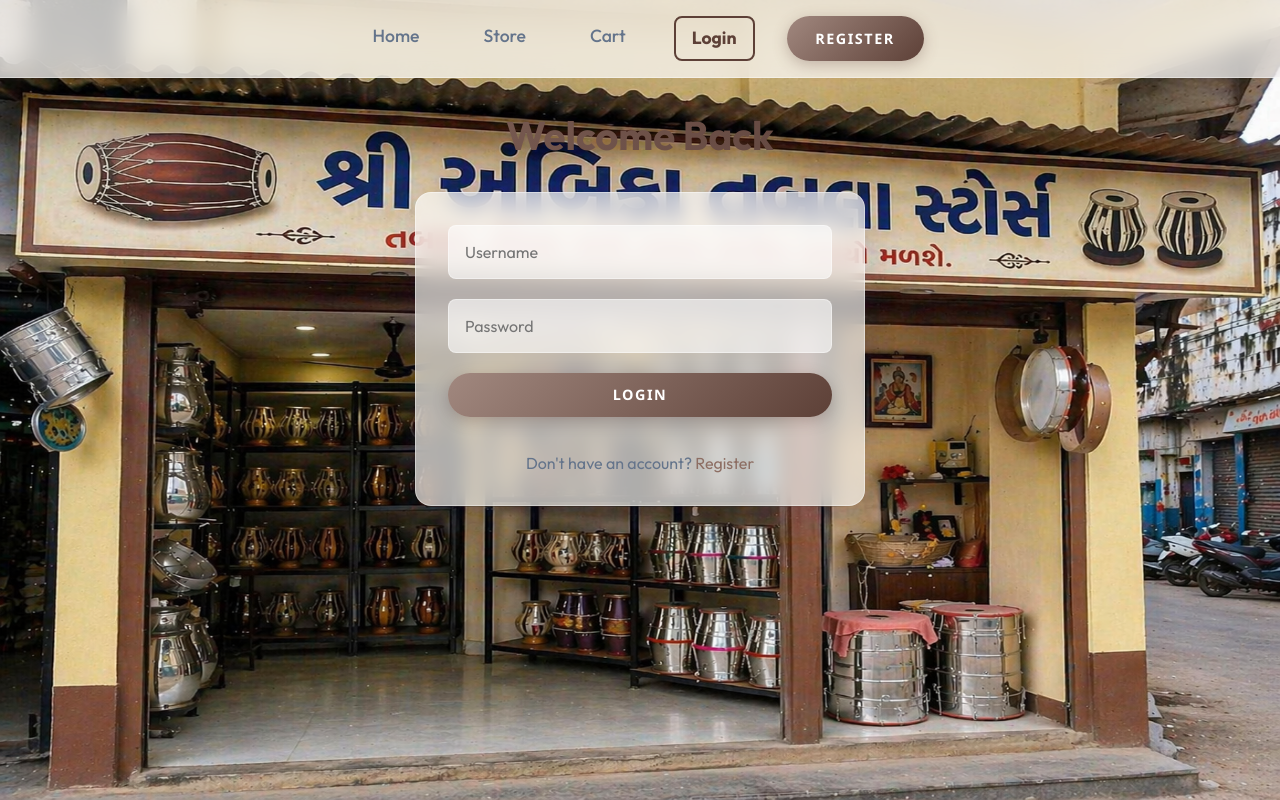
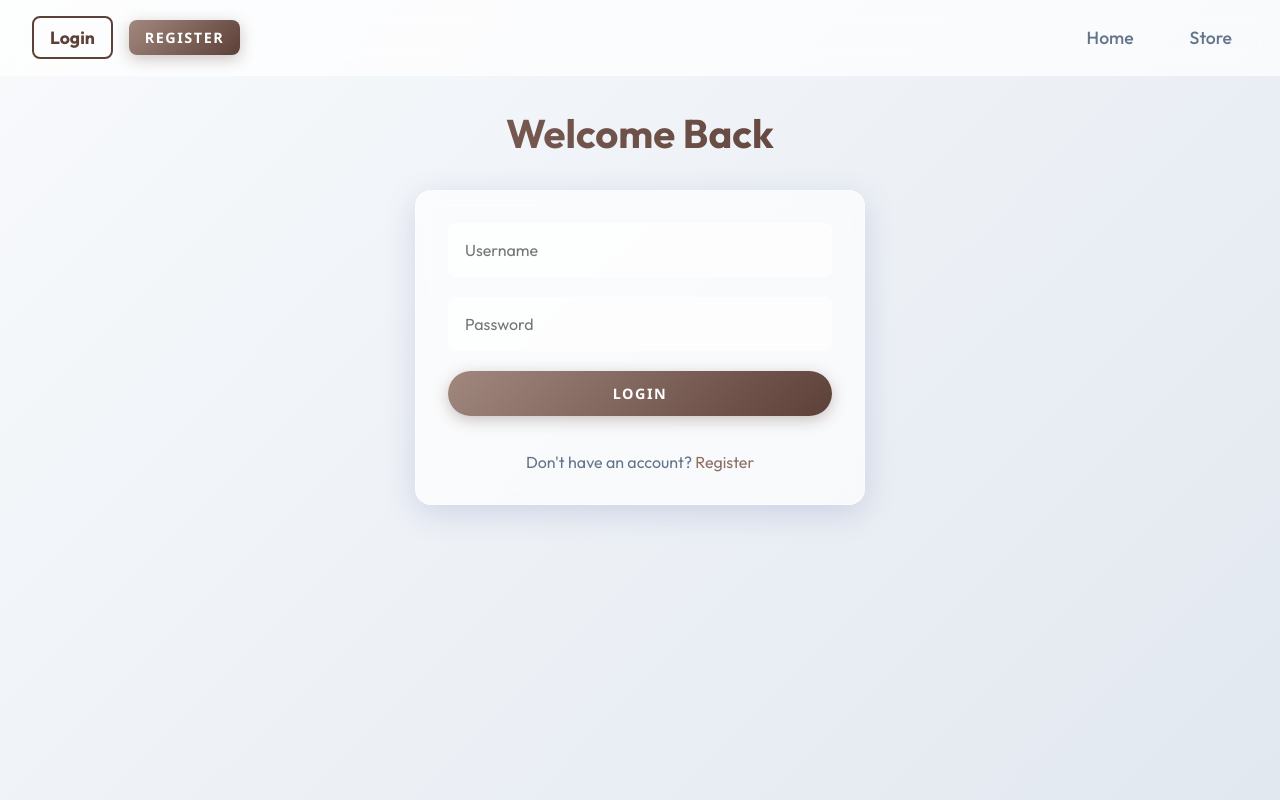
Before and after one commit to RathodKarina/Ambica_store, a Flask app: a page that uses templates/base.html in a window 1280 px wide. Run offline with Flask 3, Linux system fonts and the light colour scheme.

Commit message:
UI updates: Refined backgrounds, moved auth links to left, and added floating cart button

```diff
--- a/app.py
+++ b/app.py
@@ -34,6 +34,14 @@ def enforce_single_session():
             logout_user()
             flash("You have been logged out because your account was accessed from another device.", "error")
             return redirect(url_for('login'))
+
+@app.context_processor
+def inject_cart_count():
+    cart_count = 0
+    if current_user.is_authenticated:
+        cart_items = Cart.query.filter_by(user_id=current_user.id).all()
+        cart_count = sum(item.quantity for item in cart_items)
+    return dict(cart_count=cart_count)
 
 # ---------------- HOME ----------------
 @app.route('/')
--- a/static/css/style.css
+++ b/static/css/style.css
@@ -17,11 +17,15 @@
 
 body {
   font-family: 'Outfit', sans-serif;
-  background: url('../images/bg.png') top center/100% 100% no-repeat, var(--bg-color);
+  background: linear-gradient(135deg, var(--bg-color) 0%, #e2e8f0 100%);
   color: var(--text-main);
   min-height: 100vh;
   position: relative;
   overflow-x: hidden;
+}
+
+body.page-home {
+  background: url('../images/bg.png') top center/100% 100% no-repeat fixed, var(--bg-color);
 }
 
 
--- a/templates/base.html
+++ b/templates/base.html
@@ -7,20 +7,13 @@
     <!-- CSS -->
     <link rel="stylesheet" href="{{ url_for('static', filename='css/style.css') }}">
 </head>
-<body>
+<body class="{% block body_class %}{% endblock %}">
 
-<nav>
-    <a href="/">Home</a>
-    <a href="/products">Store</a>
+<nav style="display: flex; justify-content: space-between; align-items: center; width: 100%;">
+    <!-- Left Side: Login / Register / Logout -->
+    <div style="display: flex; gap: 1rem; align-items: center;">
         {% if current_user.is_authenticated %}
-        {% if not current_user.is_admin %}
-        <a href="/cart">Cart</a>
-        {% endif %}
-    {% else %}
-        <a href="/cart">Cart</a>
-    {% endif %}
-
-    {% if current_user.is_authenticated %}
+            <a href="/logout" class="btn-outline" style="padding: 0.5rem 1rem; border-radius: 8px;">Logout</a>
             {% if current_user.is_admin %}
                 {% if current_user.username == 'admin' %}
                     <a href="/admin" style="color: var(--danger); font-weight: 700;">Admin Dashboard</a>
@@ -28,13 +21,17 @@
                     <a href="/admin" style="color: var(--danger); font-weight: 700;">Employee Dashboard</a>
                 {% endif %}
             {% endif %}
+        {% else %}
+            <a href="/login" class="btn-outline" style="padding: 0.5rem 1rem; border-radius: 8px;">Login</a>
+            <a href="/register" class="btn" style="padding: 0.5rem 1rem; border-radius: 8px;">Register</a>
         {% endif %}
-    {% if current_user.is_authenticated %}
-        <a href="/logout" class="btn-outline">Logout</a>
-    {% else %}
-        <a href="/login" class="btn-outline">Login</a>
-        <a href="/register" class="btn">Register</a>
-    {% endif %}
+    </div>
+
+    <!-- Right Side: Store Links -->
+    <div style="display: flex; gap: 1.5rem; align-items: center;">
+        <a href="/">Home</a>
+        <a href="/products">Store</a>
+    </div>
 </nav>
 
 <main class="container">
@@ -56,6 +53,12 @@
     {% endwith %}
 
     {% block content %}{% endblock %}
+
+    {% if current_user.is_authenticated and not current_user.is_admin and cart_count > 0 %}
+    <a href="/cart" class="floating-cart">
+        🛒 View Cart ({{ cart_count }})
+    </a>
+    {% endif %}
 </main>
 
 <!-- JS -->
--- a/templates/index.html
+++ b/templates/index.html
@@ -1,4 +1,5 @@
 {% extends 'base.html' %}
+{% block body_class %}page-home{% endblock %}
 {% block content %}
 <div style="display: flex; flex-direction: column; min-height: 85vh; justify-content: flex-end; padding-bottom: 2rem; position: relative; z-index: 20;">
     <div class="glass-card" style="text-align: center; padding: 4rem 2rem; max-width: 600px; margin: 0 auto; width: 100%;">
```
Also changed, not shown: other parts of static/css/style.css (+33 -0 lines). Lines whose indentation alone changed are shown as unchanged.
